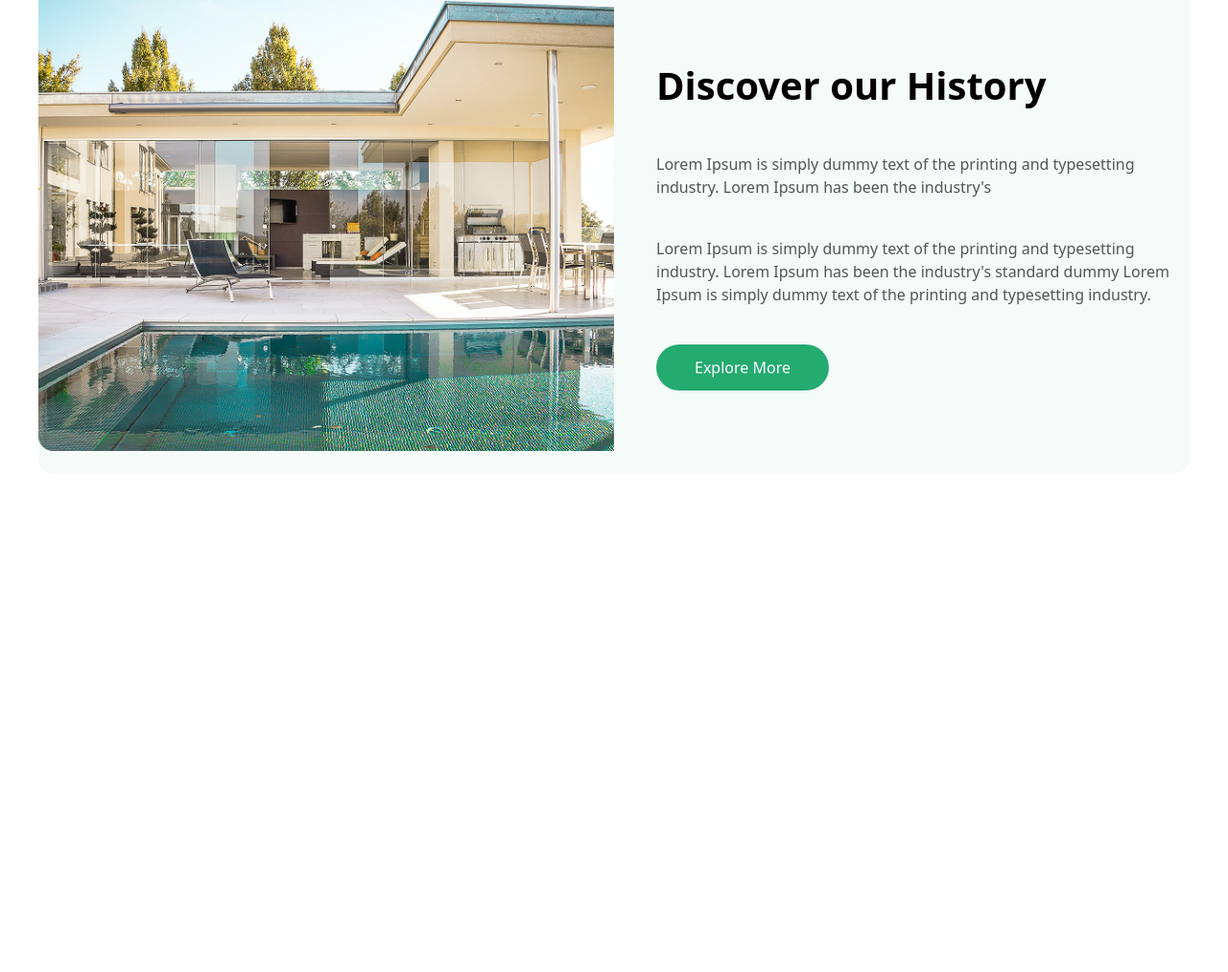
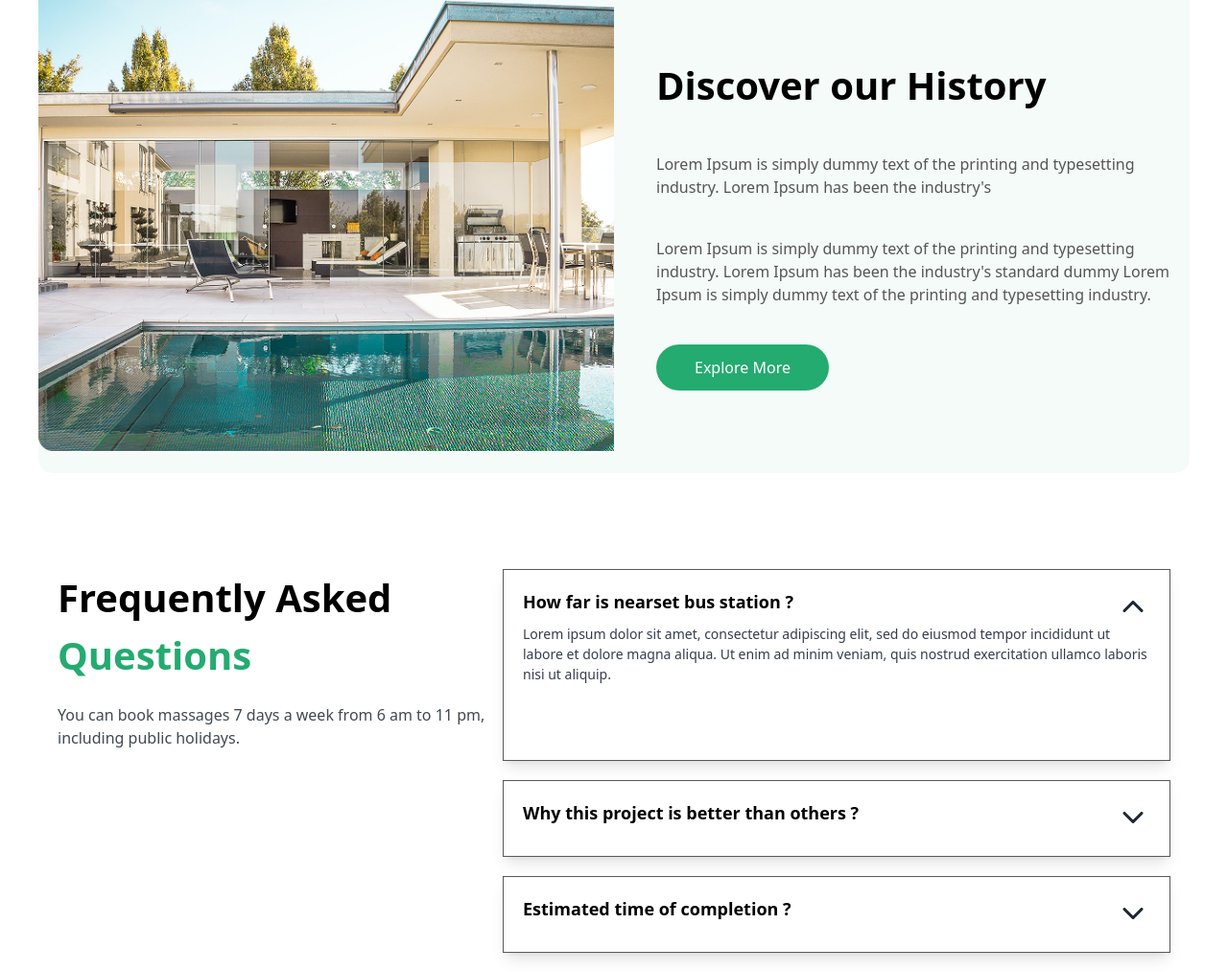
Before and after one commit to habibullohtuganov-ctrl/Dyo, a website: page src/muhammad.html in a window 1280 px wide. Shown: the part 1697-2710 px from the top of the page at 96% size. Before the commit the page ends 2190 px from the top, so only its background shows below. Drawn offline with nearby package versions, Linux system fonts and the light colour scheme; files that its build step writes are made by us from their sources.

Commit message:
Frequently Asked Questions-section created

```diff
--- a/src/muhammad.html
+++ b/src/muhammad.html
@@ -140,6 +140,33 @@
                     </button>
                 </div>
             </section>
+            <section class="max-w-300 m-auto mt-20 p-5 flex flex-col lg:flex-row">
+                <div class="flex flex-col gap-5 lg:w-[40%]">
+                    <h1 class="font-bold text-[30px] lg:text-[40px]">Frequently Asked <span class="text-[#24AB70]">Questions</span></h1>
+                    <p class="text-[#101C26CC] text-[16px]">You can book massages 7 days a week from 6 am to 11 pm, including public holidays.</p>
+                </div>
+                <div class="flex flex-col gap-5 lg:w-[60%]">
+                    <div class="w-full h-50 border border-solid border-[#585858] p-5 shadow-lg">
+                        <div class="flex items-start justify-between">
+                            <h1 class="font-bold text-[18px]">How far is nearset bus station ?</h1>
+                            <img  src="./img-muhammad/arr-up.png" alt="">
+                        </div>
+                        <p class="text-[14px] text-[#1D263AE5]">Lorem ipsum dolor sit amet, consectetur adipiscing elit, sed do eiusmod tempor incididunt ut labore et dolore magna aliqua. Ut enim ad minim veniam, quis nostrud exercitation ullamco laboris nisi ut aliquip.</p>
+                    </div>
+                    <div class="w-full h-20 border border-solid border-[#585858] p-5 shadow-lg">
+                        <div class="flex items-start justify-between">
+                            <h1 class="font-bold text-[18px]">Why this project is better than others ?</h1>
+                            <img  src="./img-muhammad/arr-down.png" alt="">
+                        </div>
+                    </div>
+                    <div class="w-full h-20 border border-solid border-[#585858] p-5 shadow-lg">
+                        <div class="flex items-start justify-between">
+                            <h1 class="font-bold text-[18px]">Estimated time of completion ?</h1>
+                            <img  src="./img-muhammad/arr-down.png" alt="">
+                        </div>
+                    </div>
+                </div>
+            </section>
     </main>
 </body>
 </html>
```
Also changed, not shown: src/img-muhammad/arr-down.png (added), src/img-muhammad/arr-up.png (added).
